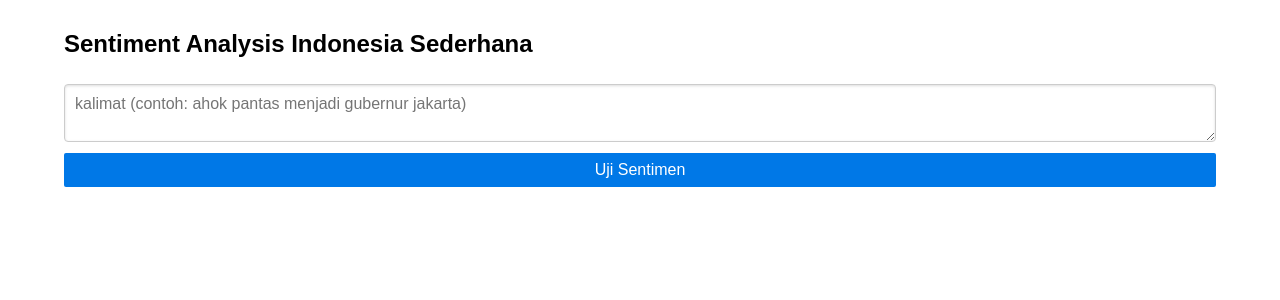
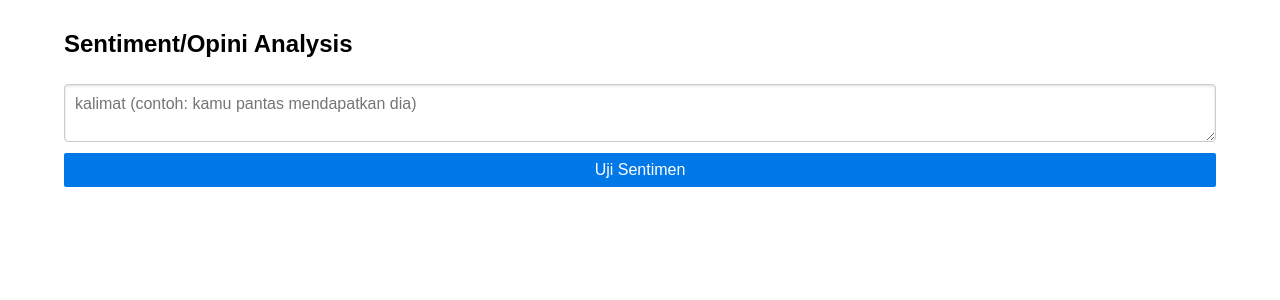
Before and after one commit to suwungtandon/php-sentimen-analisis-id, a PHP site: page / in a window 1280 px wide. Shown: the top 300 px of the page. Run offline with PHP 8.4, Linux system fonts and the light colour scheme.

Commit message:
Update index.php

```diff
--- a/index.php
+++ b/index.php
@@ -9,11 +9,11 @@
     <link rel="stylesheet" href="css/pure-min.css"></head>
 
 <body style="margin: 0 auto;width:90%;padding:10px;">
-	<h2>Sentiment Analysis Indonesia Sederhana</h2>
+	<h2>Sentiment/Opini Analysis</h2>
     <form class="pure-form" style="width:100%" action="" method="post">
 
         <fieldset class="pure-group">
-            <textarea name="kalimat" class="pure-input-1-2" placeholder="kalimat (contoh: ahok pantas menjadi gubernur jakarta)"></textarea>
+            <textarea name="kalimat" class="pure-input-1-2" placeholder="kalimat (contoh: kamu pantas mendapatkan dia)"></textarea>
         </fieldset>
 
         <button type="submit" name="submit" class="pure-button pure-input-1-2 pure-button-primary">Uji Sentimen</button>
```
